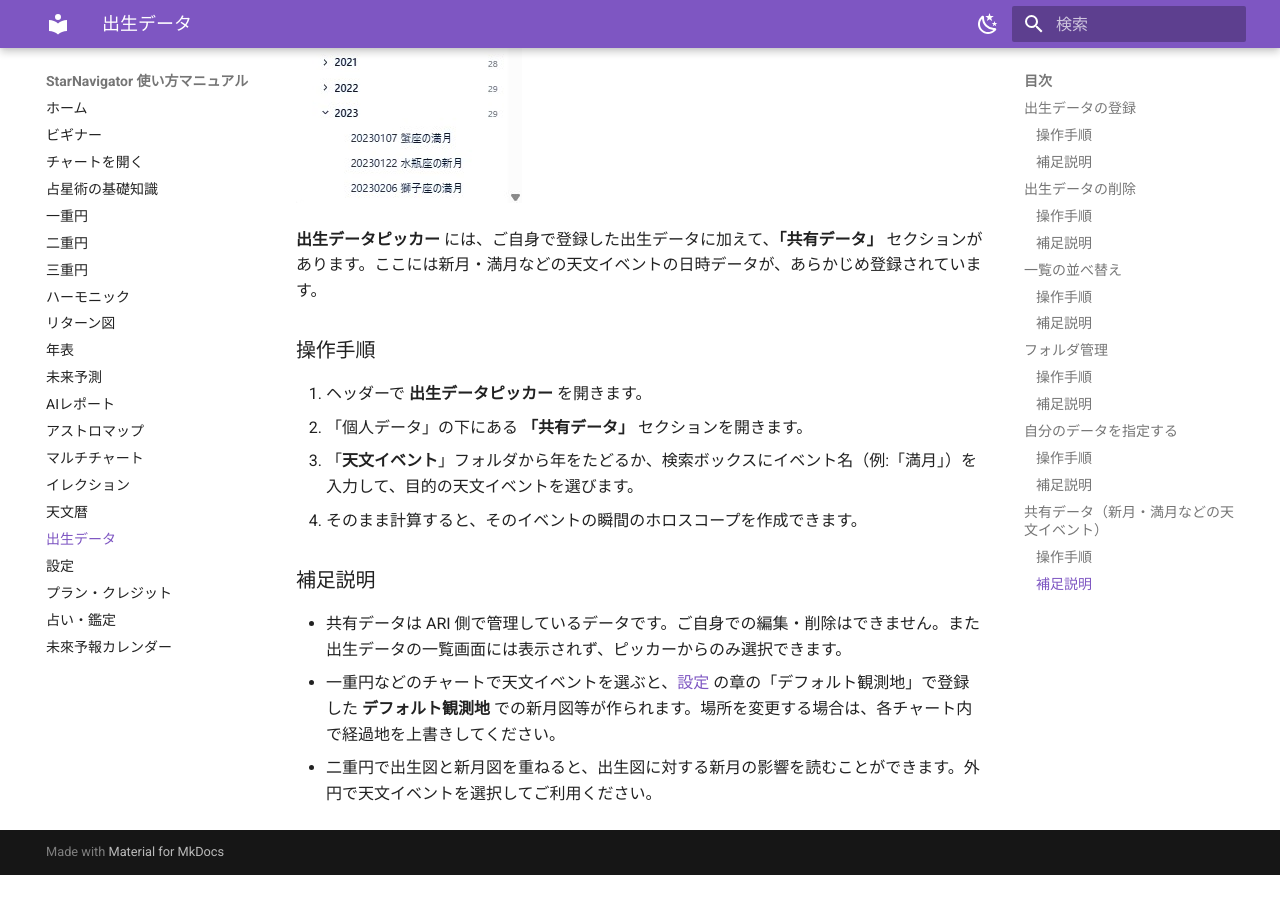
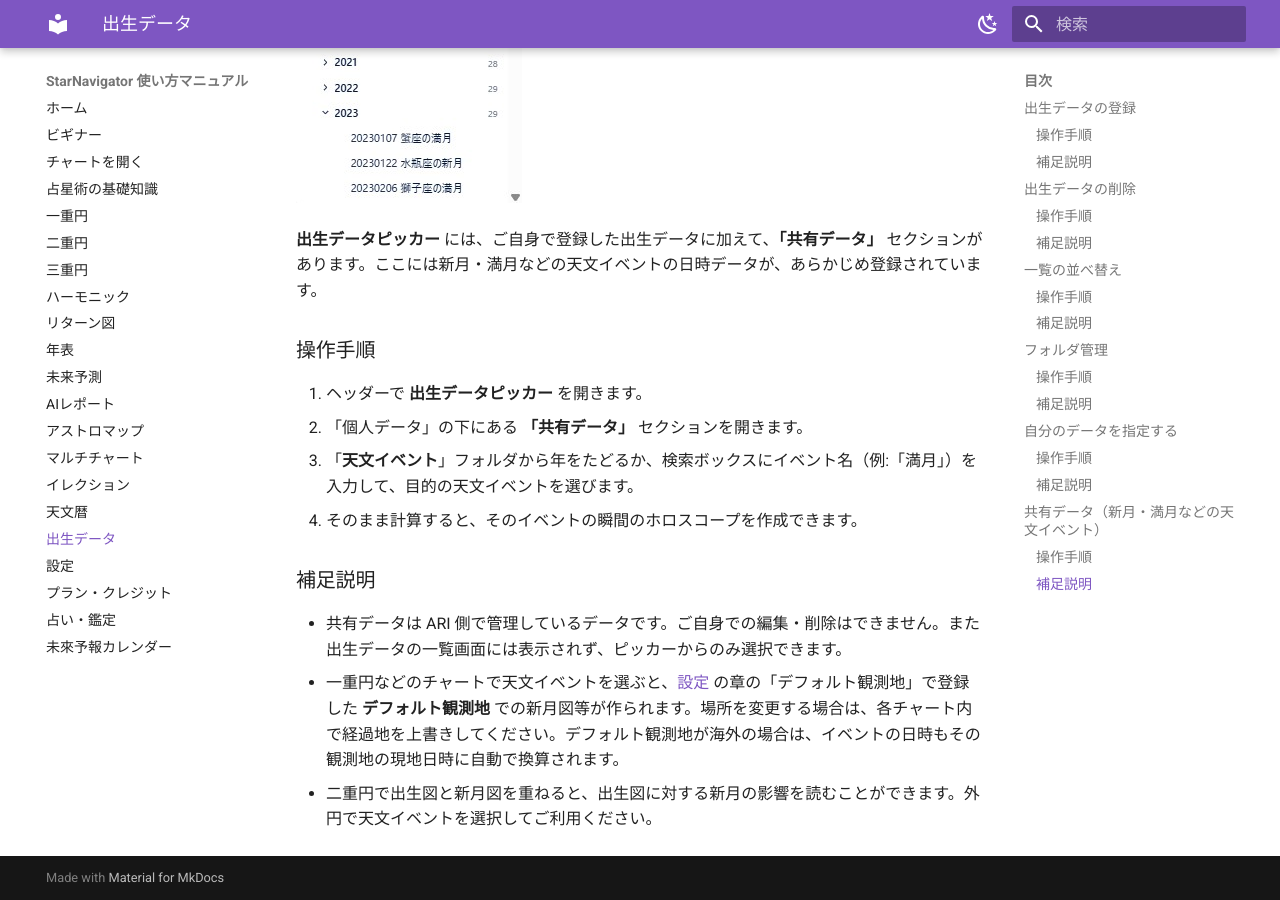
Before and after one commit to KeikoKagawa/starnavi-manual, an MkDocs documentation site: the page built from docs/birth-data.md, in a window 1280 px wide and 900 px high, scrolled down 5651 px. Built offline with MkDocs 1.6.1 and Material for MkDocs 9.7.7, drawn with Linux system fonts in a browser that asks for light colours; before the commit the page ends 6526 px from its top, so only the background shows below that.

Commit message:
content(出生データ): 共有データ補足に海外観測地の現地日時自動換算を追記
Co-Authored-By: Claude Fable 5 <noreply@anthropic.com>

```diff
--- a/docs/birth-data.md
+++ b/docs/birth-data.md
@@ -114,5 +114,5 @@
 ### 補足説明
 
 - 共有データは ARI 側で管理しているデータです。ご自身での編集・削除はできません。また出生データの一覧画面には表示されず、ピッカーからのみ選択できます。
-- 一重円などのチャートで天文イベントを選ぶと、[設定](settings.md) の章の「デフォルト観測地」で登録した **デフォルト観測地** での新月図等が作られます。場所を変更する場合は、各チャート内で経過地を上書きしてください。
+- 一重円などのチャートで天文イベントを選ぶと、[設定](settings.md) の章の「デフォルト観測地」で登録した **デフォルト観測地** での新月図等が作られます。場所を変更する場合は、各チャート内で経過地を上書きしてください。デフォルト観測地が海外の場合は、イベントの日時もその観測地の現地日時に自動で換算されます。
 - 二重円で出生図と新月図を重ねると、出生図に対する新月の影響を読むことができます。外円で天文イベントを選択してご利用ください。
```
